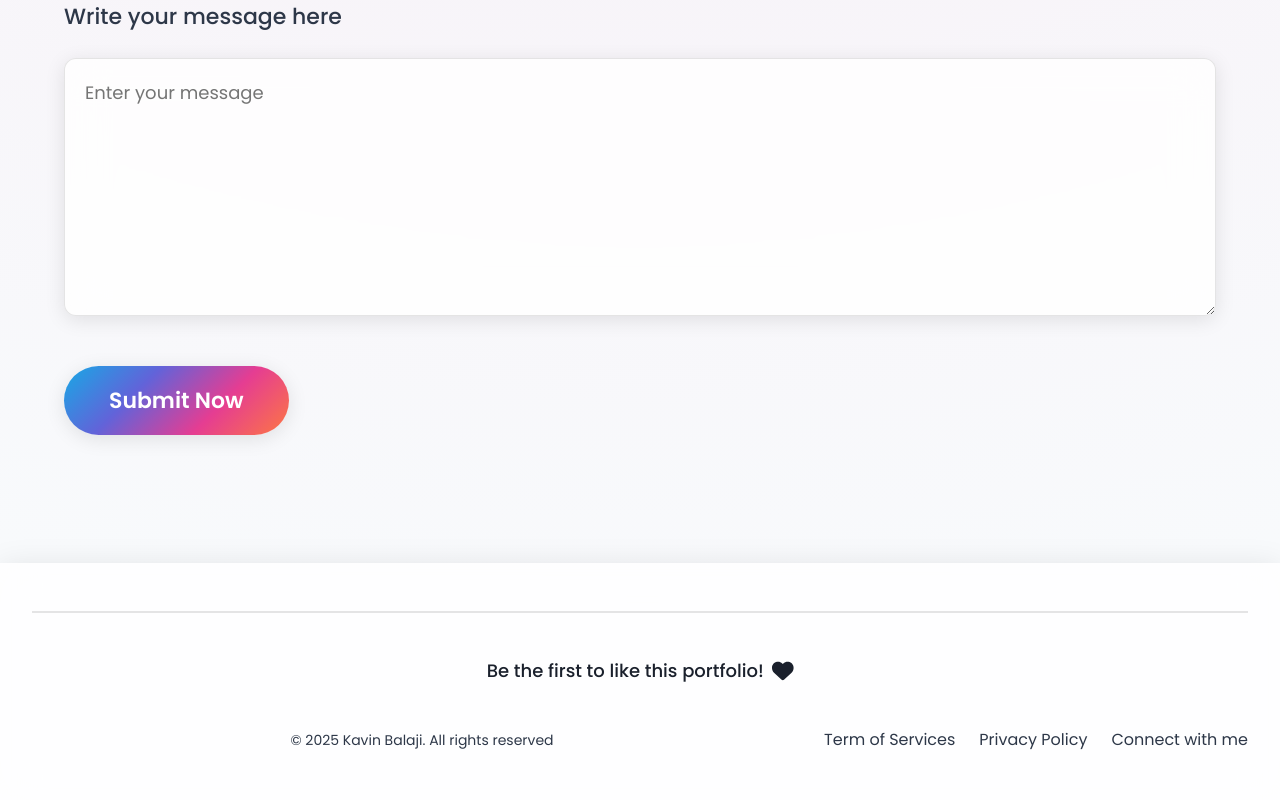
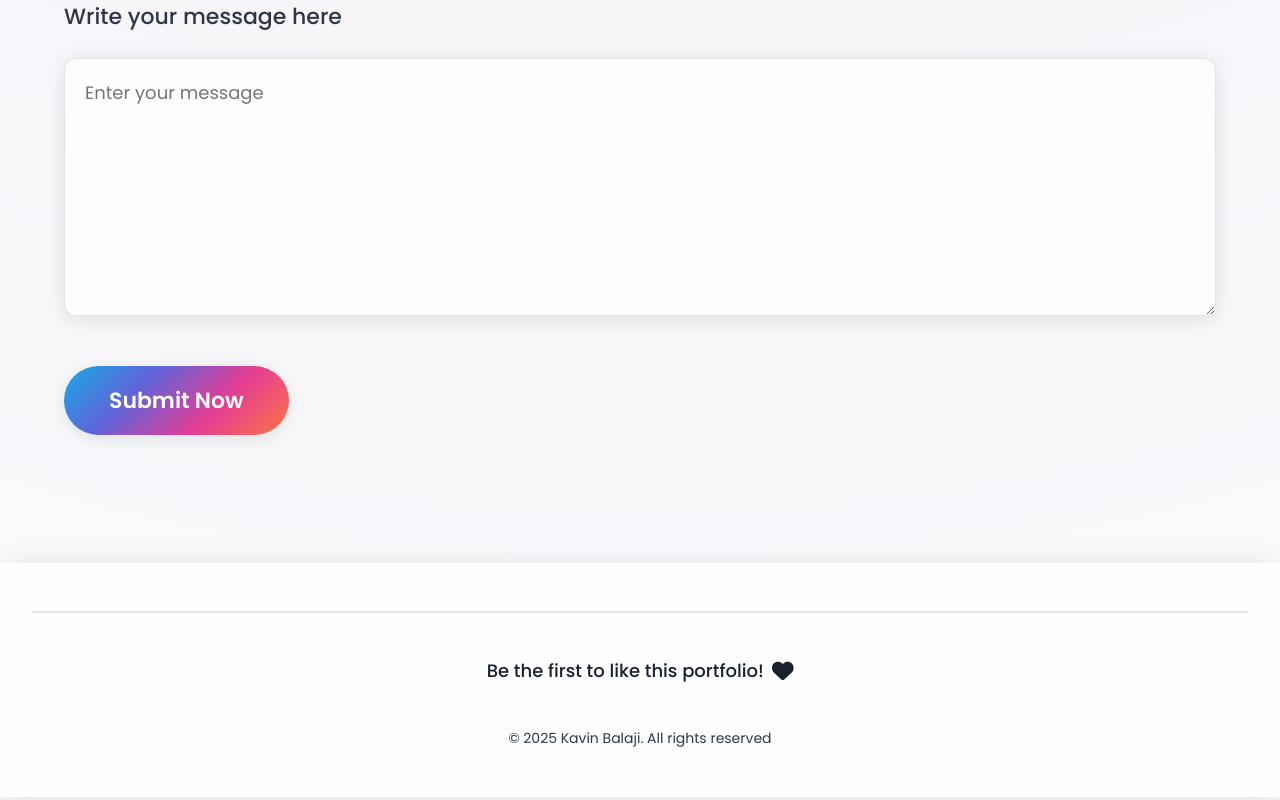
Before and after one commit to kavinbalaji2005/PortFolio, a React (Vite) app: page / in a window 1280 px wide. Shown: the part 4005-4805 px from the top of the page. Built offline with nearby package versions, Linux system fonts and the light colour scheme; no server answers; the database is empty.

Commit message:
Footer Updated

```diff
--- a/src/Footer.jsx
+++ b/src/Footer.jsx
@@ -64,11 +64,6 @@ const Footer = () => {
         <p className="footer-bottom-left">
           &copy; {new Date().getFullYear()} Kavin Balaji. All rights reserved
         </p>
-        <div className="footer-bottom-right">
-          <p>Term of Services</p>
-          <p>Privacy Policy</p>
-          <p>Connect with me</p>
-        </div>
       </div>
     </div>
   );
--- a/src/index.css
+++ b/src/index.css
@@ -2335,27 +2335,6 @@ p {
   align-items: center;
 }
 
-.footer-bottom-right {
-  display: flex;
-  gap: var(--space-4);
-  flex-wrap: wrap;
-  justify-content: center;
-  align-items: center;
-}
-
-.footer-bottom-right a {
-  color: var(--text-accent);
-  text-decoration: none;
-  transition: color 0.3s ease;
-  padding: var(--space-2);
-  border-radius: var(--radius-sm);
-}
-
-.footer-bottom-right a:hover {
-  color: var(--text-primary);
-  background: var(--bg-glass-hover);
-}
-
 /* Tablet and up */
 @media (min-width: 768px) {
   .footer {
@@ -2367,10 +2346,6 @@ p {
     flex-direction: row;
     justify-content: space-between;
     align-items: center;
-  }
-
-  .footer-bottom-right {
-    gap: var(--space-6);
   }
 }
 
```
